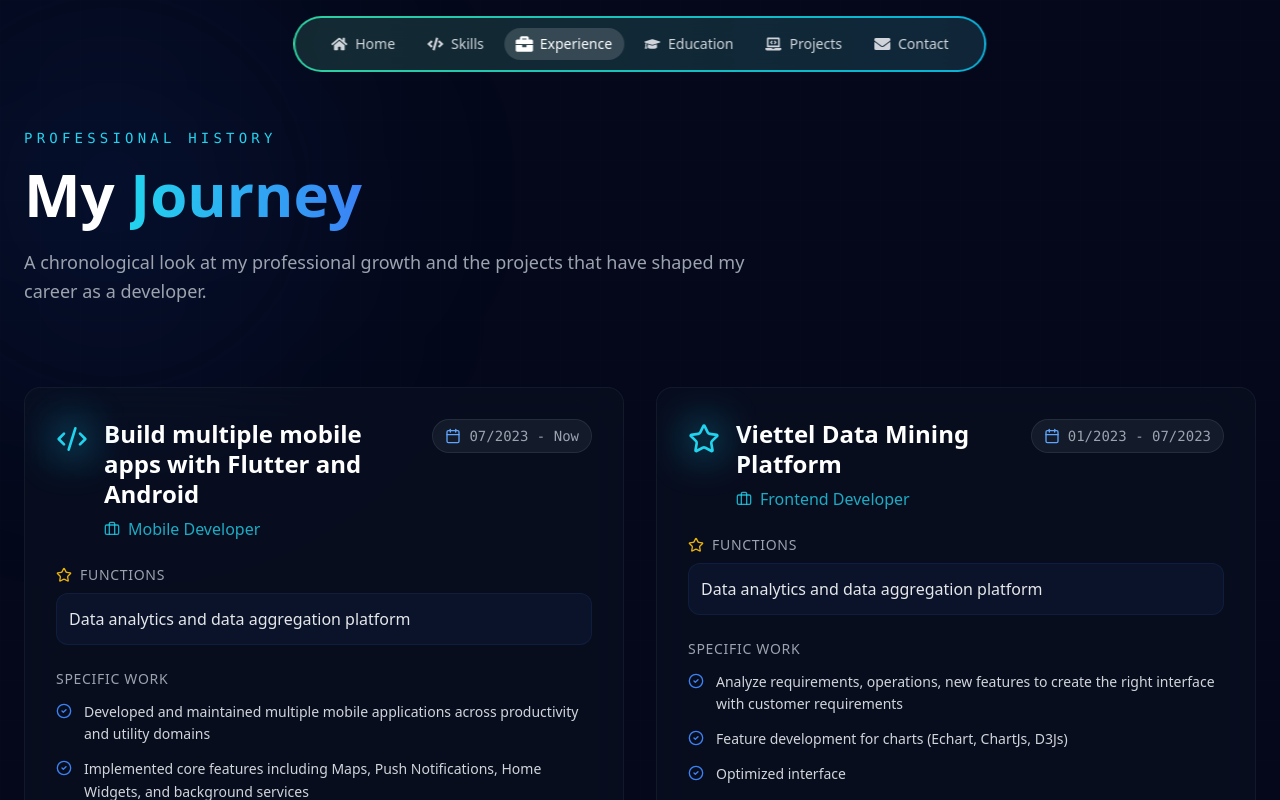
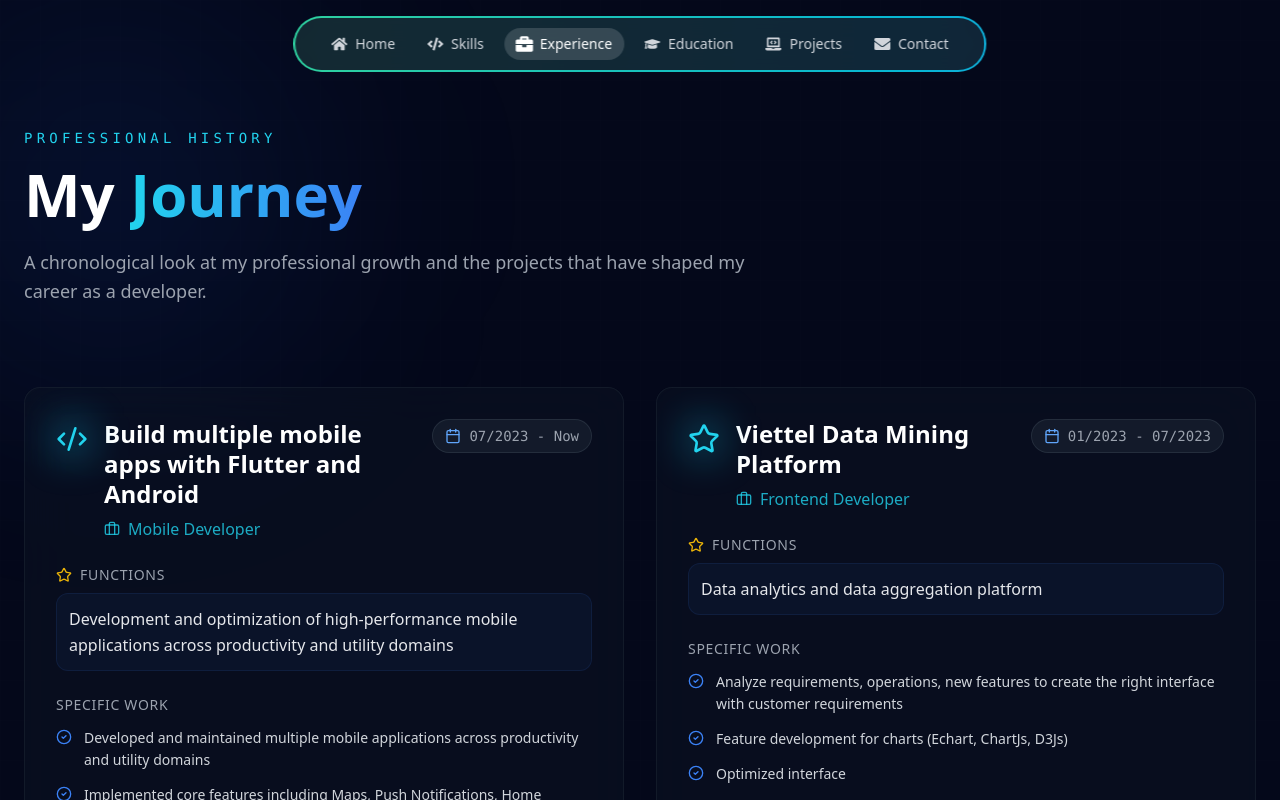
Before and after one commit to nguyenvietcuong0112/nguyenvietcuong_profolio, a React (Vite) app: page /experience in a window 1280 px wide. Shown: the top 800 px of the page. Built offline with nearby package versions, Linux system fonts and the light colour scheme.

Commit message:
fix bugs

```diff
--- a/src/pages/Experience/Experience.jsx
+++ b/src/pages/Experience/Experience.jsx
@@ -94,7 +94,7 @@ const ExperienceSection = () => {
       title: "Build multiple mobile apps with Flutter and Android",
       period: "07/2023 - Now",
       role: "Mobile Developer",
-      functions: "Data analytics and data aggregation platform",
+      functions: "Development and optimization of high-performance mobile applications across productivity and utility domains",
       specificWork: [
         "Developed and maintained multiple mobile applications across productivity and utility domains",
         "Implemented core features including Maps, Push Notifications, Home Widgets, and background services",
```
